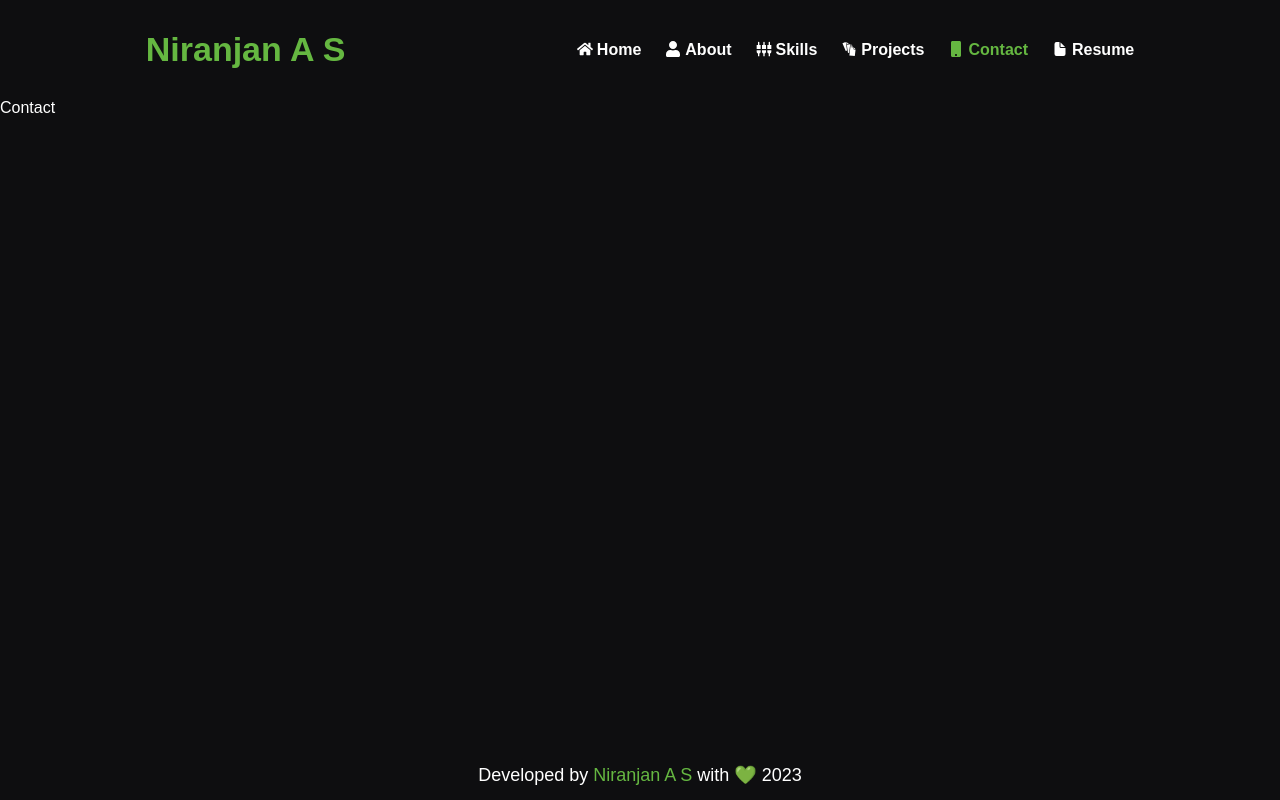
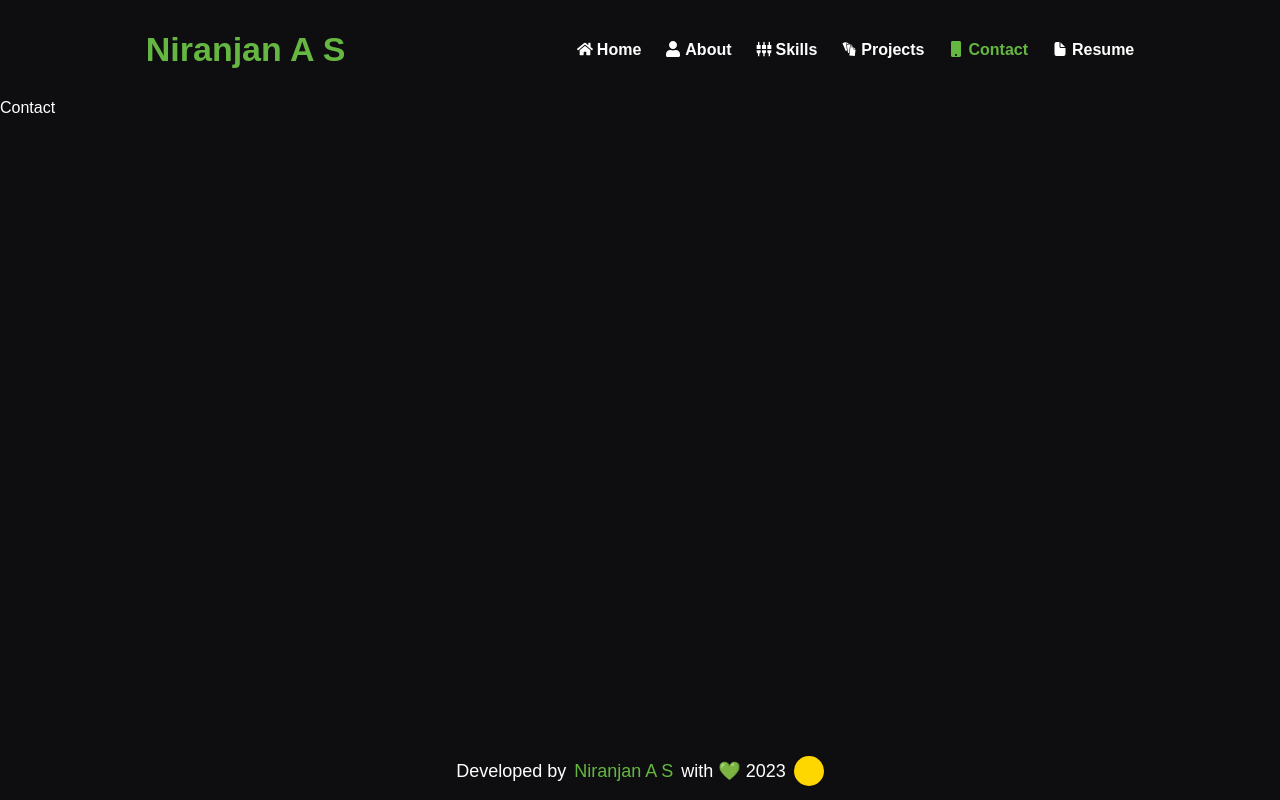
Before and after one commit to Niranjan-A-S/portfolio_, a React (Vite) app: page /contact in a window 1280 px wide. Built offline with nearby package versions, Linux system fonts and the light colour scheme.

Commit message:
feat: added theming support

```diff
--- a/src/components/footer/index.tsx
+++ b/src/components/footer/index.tsx
@@ -1,15 +1,19 @@
 import { FC, memo } from 'react';
 import styled from 'styled-components';
 import { MY_NAME, Urls } from '../../data/constants';
+import { ToggleButton } from '../ui/toggle-button';
 
 export const StyledFooter = styled.footer`
     font-weight: 500;
     font-size: 18px;
-    text-align: center;
     padding: 14px;
+    display: flex;
+    justify-content: center;
+    align-items: center;
+    gap:8px;
 
     & > a {
-        color: ${({ theme }) => theme.secondaryText};
+        color: ${({ theme }) => theme.focusedTextColor};
         font-size: inherit;
     }
 
@@ -17,6 +21,11 @@ export const StyledFooter = styled.footer`
         text-decoration: underline;
     }
 `;
-export const Footer: FC = memo(() => <StyledFooter>
-    Developed by <a href={Urls.linkedin} target="_blank">{MY_NAME}</a> with 💚 {new Date().getFullYear()}
-</StyledFooter>);
+
+//TODO Remove this toggle button from footer
+export const Footer: FC = memo(() =>
+    <StyledFooter>
+        Developed by <a href={Urls.linkedin} target="_blank">{MY_NAME}</a> with 💚 {new Date().getFullYear()}
+        <ToggleButton />
+    </StyledFooter>
+);
--- a/src/components/navbar/logo.tsx
+++ b/src/components/navbar/logo.tsx
@@ -6,14 +6,13 @@ import { MY_NAME } from '../../data/constants';
 export const StyledLogo = styled.span`
     font-size: 34px;
     font-weight: 600;
-    color: ${({ theme }) => theme.secondaryText};
+    color: ${({ theme }) => theme.focusedTextColor};
     cursor: pointer;
 
     //TODO: Give some effects to the logo or replace the logo with some icon
 `;
 
 export const Logo: FC = memo(() => {
-
     const refreshPage = usePageRefresh();
 
     return <StyledLogo onClick={refreshPage}>{MY_NAME}</StyledLogo>;
--- a/src/components/ui/text-with-icon.tsx
+++ b/src/components/ui/text-with-icon.tsx
@@ -2,29 +2,30 @@ import { FC, createElement, memo } from 'react';
 import styled from 'styled-components';
 import { ITextWithIconProps } from '../../typings/component-props';
 
-export const TextWithIconWrapper = styled.div<{ isSelected?: boolean }>`
+export const TextWithIconWrapper = styled.div<{ $isSelected?: boolean }>`
     display :grid;
     grid-template-columns :auto 1fr;
     column-gap: 4px;
 
     &:hover {
         &>*{
-            color: ${({ theme }) => theme.secondaryText};
-            fill: ${({ theme }) => theme.secondaryText};
+            color: ${({ theme }) => theme.focusedTextColor};
+            fill: ${({ theme }) => theme.focusedTextColor};
             transition: color 0.3s ease;
+
         }
     }
 
     &>* {
         font-size: 16px;
         font-weight: 600;
-        color: ${({ isSelected, theme }) => (isSelected ? theme.secondaryText : theme.primaryText)};
-        fill: ${({ isSelected, theme }) => (isSelected ? theme.secondaryText : theme.primaryText)};
+        color: ${({ $isSelected, theme }) => ($isSelected ? theme.focusedTextColor : theme.primaryTextColor)};
+        fill: ${({ $isSelected, theme }) => ($isSelected ? theme.focusedTextColor : theme.primaryTextColor)};
     }
 `;
 
 export const TextWithIcon: FC<ITextWithIconProps> = memo(({ icon, name, isActive }) => (
-    <TextWithIconWrapper isSelected={isActive}>
+    <TextWithIconWrapper $isSelected={isActive}>
         {createElement(icon)}
         <span>{name}</span>
     </TextWithIconWrapper>
--- /dev/null
+++ b/src/components/ui/toggle-button.tsx
@@ -0,0 +1,36 @@
+import { FC, memo } from 'react';
+import styled, { useTheme } from 'styled-components';
+
+const StyledCheckbox = styled.input`
+    display: none;
+`;
+
+const StyledLabel = styled.label`
+    content: '';
+    display: inline-block;
+    cursor: pointer;
+    height: 30px;
+    width: 30px;
+    border-radius: 50%;
+    transition: all 0.3s ease-in-out;
+
+    ${StyledCheckbox}:not(:checked) + & {
+      background-color: gold;
+    }
+
+    ${StyledCheckbox}:checked + & {
+      background-color: transparent;
+      box-shadow: inset -12px -6px 1px 1px #fff;
+    }
+`;
+
+export const ToggleButton: FC = memo(() => {
+  const { isDark, toggleTheme } = useTheme();
+
+  return (
+    <>
+      <StyledCheckbox type="checkbox" id="toggle" checked={isDark} onChange={toggleTheme} />
+      < StyledLabel htmlFor="toggle" />
+    </>
+  );
+});
--- a/src/data/constants.ts
+++ b/src/data/constants.ts
@@ -3,3 +3,6 @@ export const MY_NAME = 'Niranjan A S';
 export enum Urls {
     linkedin = 'https://www.linkedin.com/in/niranjan-as/',
 }
+
+export const DEFAULT_THEME = 'dark';
+export const LOCAL_STORAGE_THEME_KEY = 'theme';
--- /dev/null
+++ b/src/hooks/use-theme-config.ts
@@ -0,0 +1,36 @@
+import { useState, useMemo, useCallback, ChangeEvent } from 'react';
+import { themeObject } from '../styles';
+import { DEFAULT_THEME, LOCAL_STORAGE_THEME_KEY } from '../data/constants';
+
+export const useThemeConfig = () => {
+
+    const readThemeFromStorage = (initialValue: string) => {
+        if (typeof window === 'undefined') {
+            return initialValue;
+        }
+        try {
+            return window.localStorage.getItem(LOCAL_STORAGE_THEME_KEY) || initialValue;
+        } catch (error) {
+            console.warn('Error reading theme from storage', error);
+            return initialValue;
+        }
+    };
+
+    const [isDarkMode, setIsDarkMode] = useState<boolean>(readThemeFromStorage(DEFAULT_THEME) === 'dark');
+
+    const toggleTheme = useCallback((event: ChangeEvent<HTMLInputElement>) => {
+        const isDark = event.target.checked;
+        const theme = isDark ? 'dark' : 'light';
+        setIsDarkMode(isDark);
+        window.localStorage.setItem(LOCAL_STORAGE_THEME_KEY, theme);
+    }, []);
+
+    const theme = useMemo(() => (isDarkMode ? 'dark' : 'light'), [isDarkMode]);
+    const themeData = useMemo(() => themeObject[theme], [theme]);
+
+    return useMemo(() => ({
+        ...themeData,
+        isDarkMode,
+        toggleTheme
+    }), [isDarkMode, themeData, toggleTheme]);
+};
--- a/src/styles/index.ts
+++ b/src/styles/index.ts
@@ -1,31 +1,33 @@
 import { createGlobalStyle } from 'styled-components';
 
-export const theme = {
+export const themeObject = {
     light: {
-        body: '',
-        text: '',
-        toggleBorder: '',
-        background: ''
+        backgroundColor: '#FFF',
+        primaryTextColor: '#0E0E10',
+        focusedTextColor: '#65B741'
     },
     dark: {
-        body: '#0E0E10',
-        primaryText: '#FFF',
-        secondaryText: '#65B741',
-        toggleBorder: '',
-        background: ''
+        backgroundColor: '#0E0E10',
+        primaryTextColor: '#FFF',
+        focusedTextColor: '#65B741'
     }
 };
 
 export const GlobalStyles = createGlobalStyle`
-    body , *  {
+    *  {
         margin: 0;
         padding: 0;
         box-sizing: border-box;
         text-decoration: none;
         font-family: Ubuntu, sans-serif;
-        color: ${({ theme }) => theme.primaryText};
-        background-color: ${({ theme }) => theme.body};
+    }
+
+    body {
+        color: ${({ theme }) => theme.primaryTextColor};
+        background-color: ${({ theme }) => theme.backgroundColor};
         font-size: 16px;
+        transition: all 0.3s ease;
+
     }
 
     #root {
--- a/src/styles/theme-wrapper.tsx
+++ b/src/styles/theme-wrapper.tsx
@@ -1,17 +1,13 @@
-import { FC, memo, useCallback, useState } from 'react';
+import { FC, memo } from 'react';
 import { ThemeProvider } from 'styled-components';
-import { theme } from '.';
+import { useThemeConfig } from '../hooks/use-theme-config';
 import { IParentProps } from '../typings/component-props';
 
 export const ThemeWrapper: FC<IParentProps> = memo(({ children }) => {
+    const themeConfig = useThemeConfig();
 
-    const [_theme, setTheme] = useState<'light' | 'dark'>('dark');
-
-    const toggleTheme = useCallback(() => {
-        setTheme(_theme === 'light' ? 'dark' : 'light');
-    }, [_theme]);
-
-    return <ThemeProvider theme={theme[_theme]}>
+    return (<ThemeProvider theme={themeConfig}>
         {children}
-    </ThemeProvider>;
+    </ThemeProvider>
+    );
 });
```
